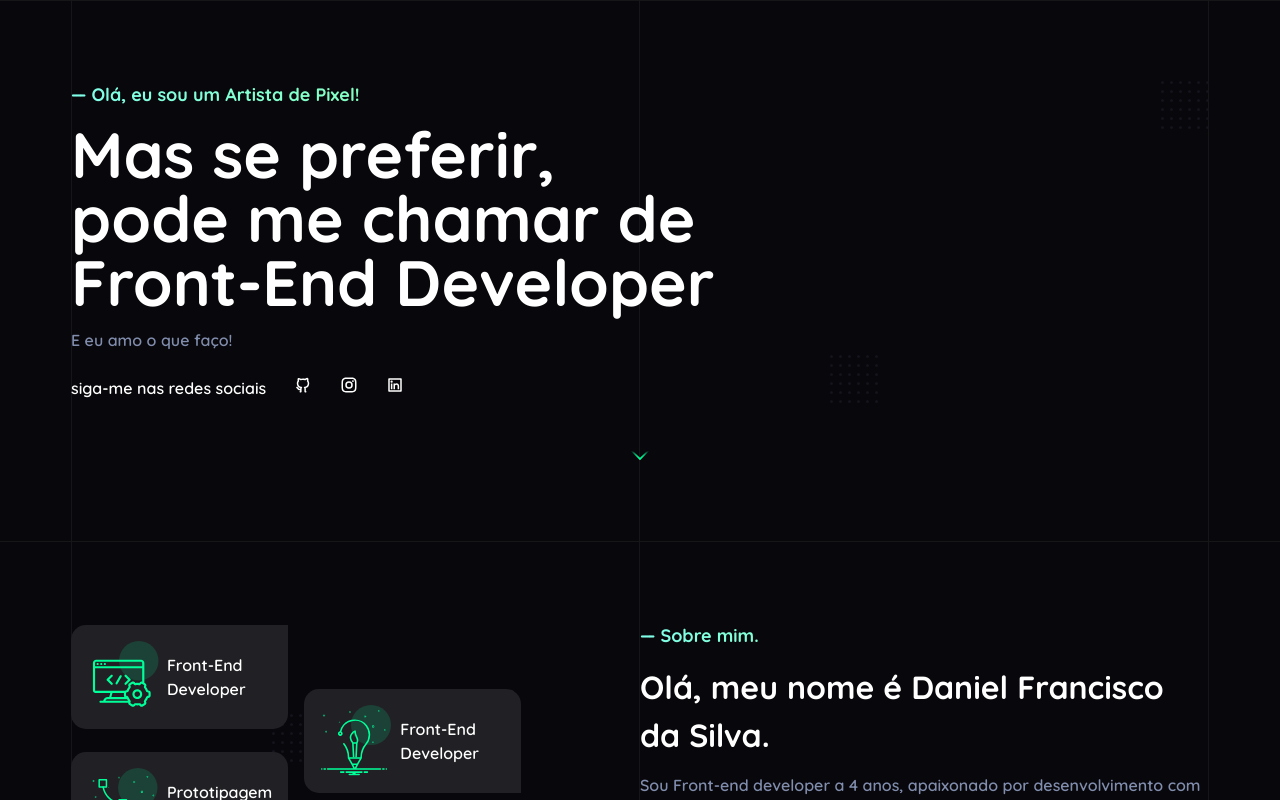
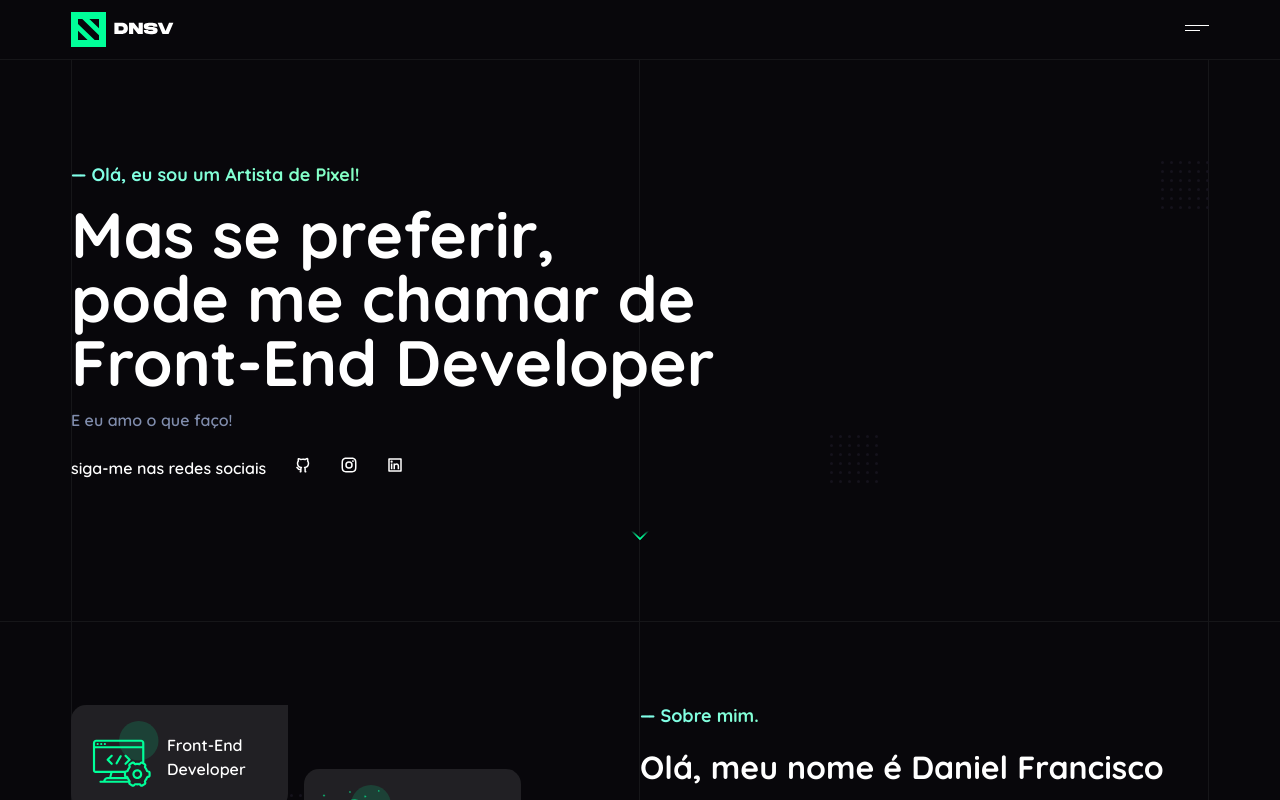
Before and after one commit to dfsilva-dxp/dfsilva-portfolio, a Next.js app: page / in a window 1280 px wide. Shown: the top 800 px of the page. Built offline with nearby package versions, Linux system fonts and the light colour scheme.

Commit message:
feat: add navibar component

```diff
--- a/src/components/Header/styles.ts
+++ b/src/components/Header/styles.ts
@@ -5,7 +5,7 @@ import * as Grid from "components/Grid/styles";
 
 export const Container = styled.div`
   ${({ theme }) => css`
-    padding-top: ${theme.spacings.xxlarge};
+    padding-top: calc(${theme.spacings.xxlarge} * 2);
     padding-bottom: ${theme.spacings.xxlarge};
     position: relative;
     display: grid;
--- /dev/null
+++ b/src/components/Navbar/index.tsx
@@ -0,0 +1,11 @@
+import { NavbarProps, NavGridProps } from "./types";
+
+import { Container, Grid } from "./styles";
+
+export default function Navbar({ children }: NavbarProps) {
+  return <Container>{children}</Container>;
+}
+
+Navbar.Grid = function NavbarGrid({ children }: NavGridProps) {
+  return <Grid>{children}</Grid>;
+};
--- /dev/null
+++ b/src/components/Navbar/styles.ts
@@ -0,0 +1,21 @@
+import styled, { css } from "styled-components";
+
+export const Container = styled.div`
+  ${({ theme }) => css`
+    position: fixed;
+    left: 0;
+    right: 0;
+    height: 6rem;
+    background: ${theme.colors.black};
+    z-index: ${theme.layers.overlay};
+    display: flex;
+    align-items: center;
+    border-bottom: 1px solid ${theme.colors.panelAlpha};
+  `}
+`;
+
+export const Grid = styled.div`
+  display: flex;
+  align-items: center;
+  justify-content: space-between;
+`;
--- /dev/null
+++ b/src/components/Navbar/types.ts
@@ -0,0 +1,7 @@
+import { ReactNode } from "react";
+
+export type NavbarProps = {
+  children: ReactNode;
+};
+
+export type NavGridProps = NavbarProps;
--- a/src/components/index.ts
+++ b/src/components/index.ts
@@ -1,10 +1,14 @@
 export { default as About } from "./About";
 export { default as Base } from "./Base";
+export { default as BurguerButton } from "./BurguerButton";
 export { default as DottedSquare } from "./DottedSquare";
 export { default as Experiences } from "./Experiences";
 export { default as FallowMe } from "./FallowMe";
 export { default as Grid } from "./Grid";
 export { default as Header } from "./Header";
+export { default as Logo } from "./Logo";
+export { default as Navbar } from "./Navbar";
+export { default as Menu } from "./Menu";
 export { default as PanelSkill } from "./PanelSkill";
 export { default as Square } from "./Square";
 export { default as Work } from "./Work";
--- a/src/container/index.ts
+++ b/src/container/index.ts
@@ -2,3 +2,4 @@ export { default as About } from "./about";
 export { default as Experiences } from "./experiences";
 export { default as FallowMe } from "./fallowMe";
 export { default as Header } from "./header";
+export { default as Navbar } from "./navbar";
--- /dev/null
+++ b/src/container/navbar.tsx
@@ -0,0 +1,36 @@
+import { Base, BurguerButton, Logo, Menu, Navbar } from "components";
+import { useState } from "react";
+
+export default function NavbarContainer() {
+  const [isActive, setIsActive] = useState(false);
+
+  const handleClick = () => {
+    setIsActive(!isActive);
+  };
+  return (
+    <>
+      <Navbar>
+        <Base.Container>
+          <Navbar.Grid>
+            <Logo />
+
+            <BurguerButton handleMenu={handleClick} />
+          </Navbar.Grid>
+        </Base.Container>
+      </Navbar>
+
+      <Menu isActive={isActive}>
+        <Menu.Background />
+        <Menu.Overlay />
+        <Base.Container>
+          <Menu.Content>
+            <Base.Grid />
+            <ul>
+              <li>Fullscreen Menu</li>
+            </ul>
+          </Menu.Content>
+        </Base.Container>
+      </Menu>
+    </>
+  );
+}
--- a/src/pages/index.tsx
+++ b/src/pages/index.tsx
@@ -1,8 +1,9 @@
-import { About, Experiences, Header } from "container";
+import { About, Experiences, Header, Navbar } from "container";
 
 export default function Home() {
   return (
     <>
+      <Navbar />
       <Header />
       <About />
       <Experiences />
```
